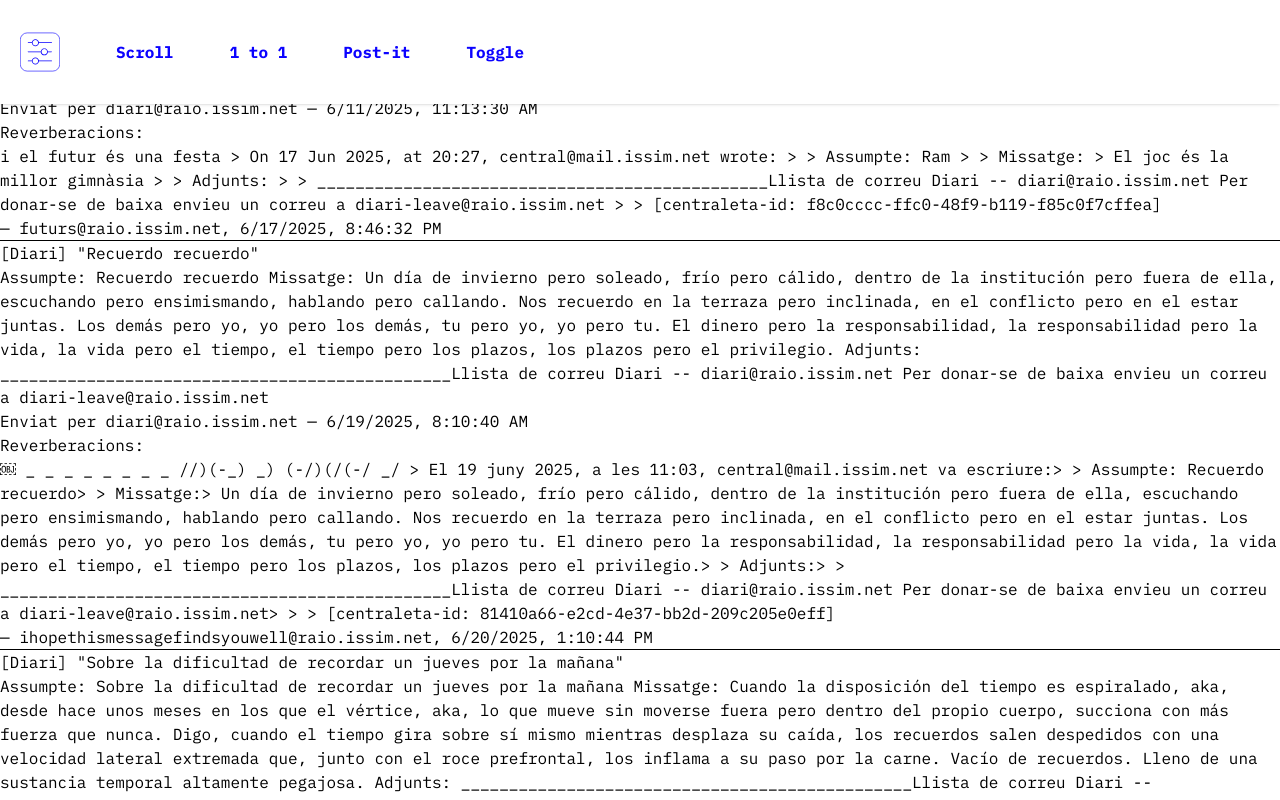
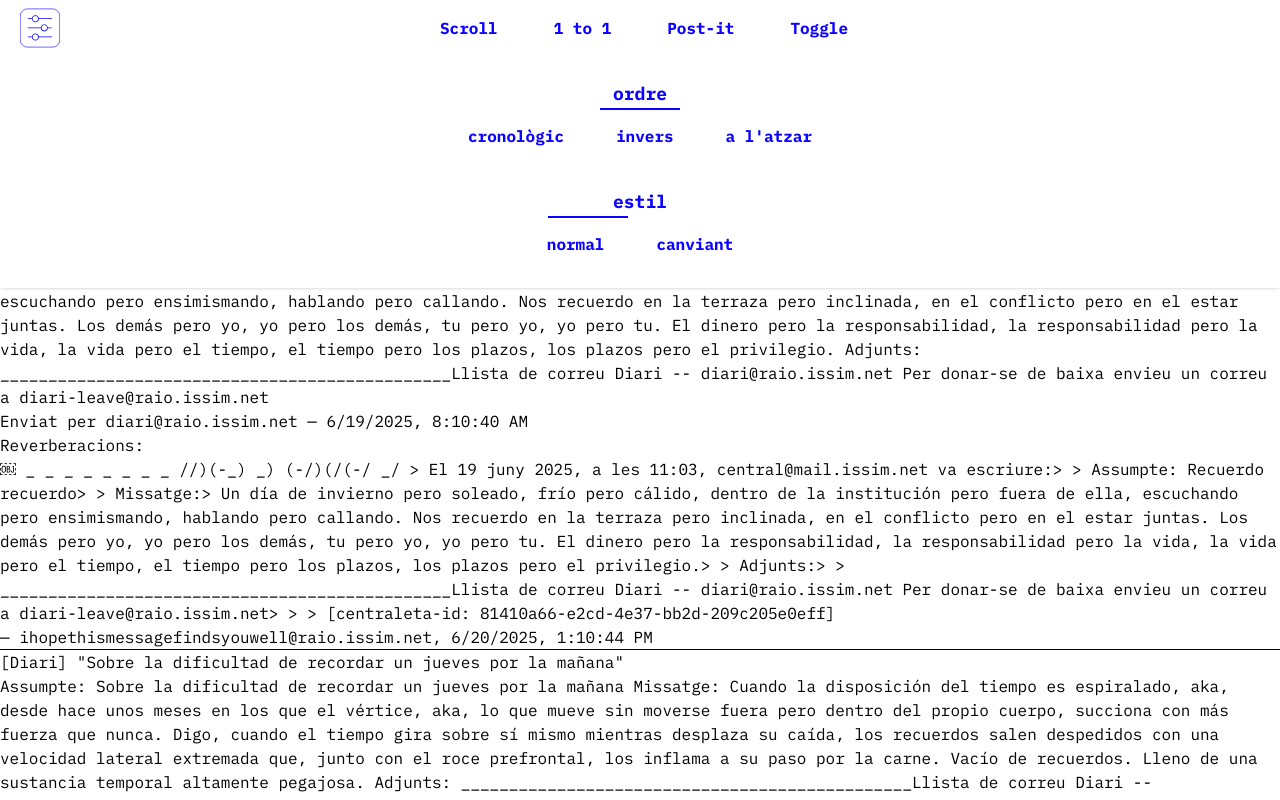
Before and after one commit to Kat-lev/reverbe-frontend, a React (Vite) app: page / in a window 1280 px wide. Both pictures are taken after a click on the button "Toggle navigation and filters". Shown: the top 800 px of the page. Built offline with nearby package versions, Linux system fonts and the light colour scheme.

Commit message:
Add 'chronològic' & 'estil' filters to Header and apply styles

```diff
--- a/src/components/Header.jsx
+++ b/src/components/Header.jsx
@@ -1,20 +1,90 @@
 import React, { useState } from "react";
 import Navbar from "./Navbar";
+import Button from "./Button";
 import filterIcon from "../assets/filter-icon.svg";
 
 function Header() {
   const [open, setOpen] = useState(false);
+  const [order, setOrder] = useState("newest");
+  const [style, setStyle] = useState("normal");
+
+  const getOrderTranslate = () => {
+    switch (order) {
+      case "oldest":
+        return "-translate-x-[6.5rem]";
+      case "newest":
+        return "translate-x-0";
+      case "random":
+        return "translate-x-[6.5rem]";
+      default:
+        return "translate-x-0";
+    }
+  };
+
+  const getStyleTranslate = () =>
+    style === "animated" ? "translate-x-[3.25rem]" : "-translate-x-[3.25rem]";
+
   return (
-    <header className="fixed top-0 left-0 w-full flex items-center gap-4 p-4 bg-white shadow-sm z-50">
+    <header className="fixed top-0 left-0 w-full bg-white shadow-sm z-50">
+      <div className="flex items-center justify-between px-4 py-2 h-14">
         <button
           onClick={() => setOpen(!open)}
-        aria-label="Toggle navigation"
+          aria-label="Toggle navigation and filters"
           className="p-1"
         >
           <img src={filterIcon} alt="Filter icon" className="w-10 h-10" />
         </button>
+
         {open && (
+          <div className="flex justify-center flex-1">
             <Navbar onLinkClick={() => setOpen(false)} />
+          </div>
+        )}
+        <div className="w-10" />
+      </div>
+
+
+      {open && (
+        <div className="bg-white animate-fade-in-down">
+          <div className="flex flex-col items-center justify-center gap-8 p-6">
+            <div className="flex flex-col items-center gap-2">
+              <span className="text-lg font-bold text-(--blue)">ordre</span>
+              <div className="flex items-center gap-3 relative">
+                <div className="absolute -top-2 left-1/2 transform -translate-x-1/2 flex justify-center">
+                  <div
+                    className={`h-0.5 w-20 bg-(--blue) transition-transform duration-300 ${getOrderTranslate()}`}
+                  ></div>
+                </div>
+                <Button variant="primary" onClick={() => setOrder("oldest")}>
+                  cronològic
+                </Button>
+                <Button variant="primary" onClick={() => setOrder("newest")}>
+                  invers
+                </Button>
+                <Button variant="primary" onClick={() => setOrder("random")}>
+                  a l&apos;atzar
+                </Button>
+              </div>
+            </div>
+
+            <div className="flex flex-col items-center gap-2">
+              <span className="text-lg font-bold text-(--blue)">estil</span>
+              <div className="flex items-center gap-3 relative">
+                <div className="absolute -top-2 left-1/2 transform -translate-x-1/2 flex justify-center">
+                  <div
+                    className={`h-0.5 w-20 bg-(--blue) transition-transform duration-300 ${getStyleTranslate()}`}
+                  ></div>
+                </div>
+                <Button variant="primary" onClick={() => setStyle("normal")}>
+                  normal
+                </Button>
+                <Button variant="primary" onClick={() => setStyle("animated")}>
+                  canviant
+                </Button>
+              </div>
+            </div>
+          </div>
+        </div>
       )}
     </header>
   );
```
Lines whose indentation alone changed are shown as unchanged.
